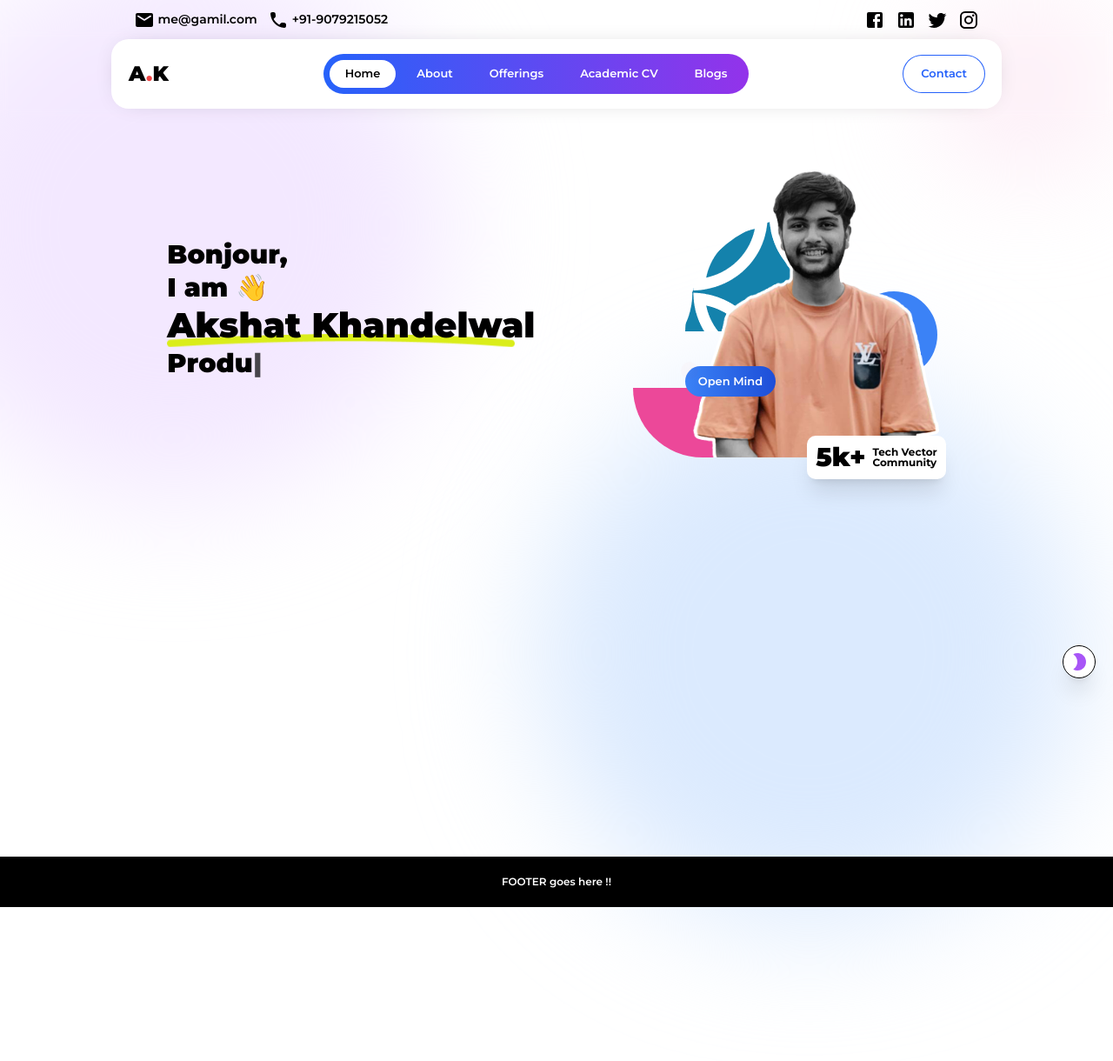
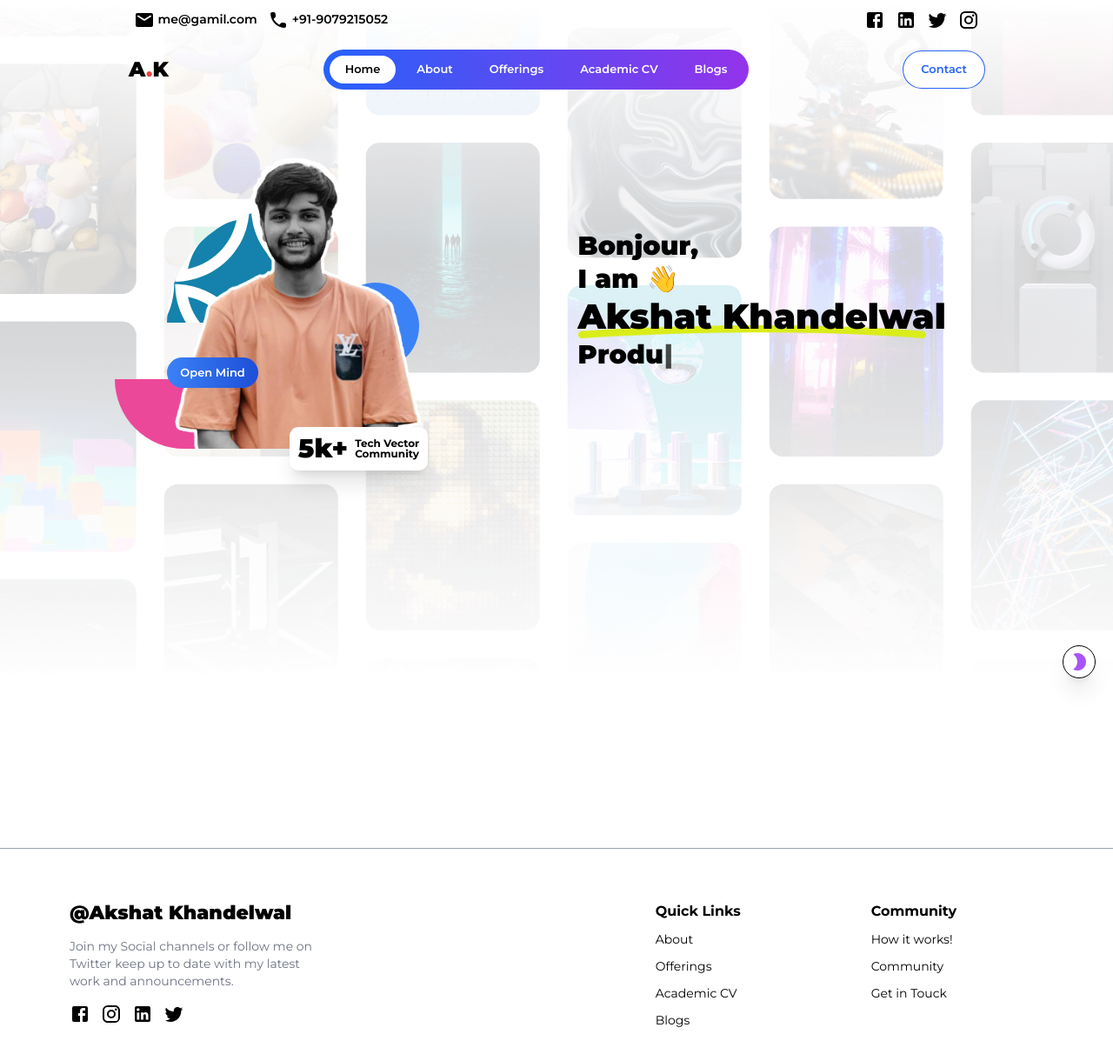
Before and after one commit to Prashant-S29/Akshat-Portfolio, a Next.js app: page / in a window 1280 px wide. Shown: the top 1220 px of the page at 87% size. Before the commit the page ends 1043 px from the top, so only its background shows below. Built offline with nearby package versions, Linux system fonts and the light colour scheme.

Commit message:
work on footer section

```diff
--- a/app/globals.css
+++ b/app/globals.css
@@ -6,8 +6,14 @@
   width: 0;
 }
 
+::selection{
+  color: white;
+  background-color: plum;
+}
+
 html {
   scroll-behavior: smooth;
+  /* user-select: ; */
 }
 
 .background-gradient-animation {
--- a/app/layout.tsx
+++ b/app/layout.tsx
@@ -26,22 +26,6 @@ export default function RootLayout({
       <body
         className={`${montserrat.className} bg-white dark:bg-[#0f051d] text-black dark:text-white`}
       >
-        <div>
-          <div className="fixed -z-20">
-            <div
-              className={`fixed z-[10px] w-[700px] -ml-[150px] -mt-[100px] aspect-square bg-purple-100 dark:bg-[#0f0534]
-               blur-[80px] rounded-full background-gradient-animation`}
-            />
-            <div
-              className="fixed z-[10px]  w-[700px] right-[0%] top-[50%]  aspect-square bg-blue-100 dark:bg-[#0f0534]
-              blur-[80px] rounded-full background-gradient-animation"
-            />
-
-            <div
-              className="fixed z-[10px]  w-[200px] right-[0%] top-[0%]  aspect-square bg-pink-100 dark:bg-[#0f0534]
-              blur-[80px] rounded-full background-gradient-animation"
-            />
-          </div>
         <Theme_Provider>
           <div>
             <div className="fixed bottom-0 right-0 m-5">
@@ -53,7 +37,6 @@ export default function RootLayout({
             <FOOTER />
           </div>
         </Theme_Provider>
-        </div>
       </body>
     </html>
   );
--- a/app/page.tsx
+++ b/app/page.tsx
@@ -4,13 +4,22 @@ import Image from "next/image";
 import MAIN_PHOTO from "@/clientComponents/mainPhoto";
 import MAIN_TEXT from "@/components/mainText";
 
+import { background } from "@/public";
+
 const HOME = () => {
   return (
     <>
-      <div className="w-full min-h-screen">
+      <div className="absolute top-0 w-full -z-50 opacity-20">
+        <Image
+          src={background}
+          alt="background"
+          className=" w-full  object-cover"
+        />
+      </div>
+      <div className="w-full min-h-screen ">
         <div className="w-full  flex justify-evenly items-center mt-[50px] px-[20px] ">
+          <MAIN_PHOTO />
           <MAIN_TEXT />
-          <MAIN_PHOTO />
         </div>
       </div>
     </>
--- a/clientComponents/helloText.tsx
+++ b/clientComponents/helloText.tsx
@@ -43,7 +43,7 @@ const HELLO_TEXT = () => {
         {helloText.map((text, index) => (
           <div
             key={index}
-            className={`${activeText === index ? "block" : "hidden"} w-[170px]`}
+            className={`${activeText === index ? "block" : "hidden"}`}
           >
             <span className="font-black">{text},</span>
           </div>
--- a/clientComponents/mainPhoto.tsx
+++ b/clientComponents/mainPhoto.tsx
@@ -79,11 +79,11 @@ const MAIN_PHOTO = () => {
           } bg-blue-500 -z-10 duration-300`}
         />
         <div className="absolute  bottom-[70px]">
-          <div
+          {/* <div
             className={`absolute w-[10px] aspect-square bg-red-500 rounded-full ${
               showImageProps ? "" : "animate-ping"
             }`}
-          />
+          /> */}
           <button
             className="px-[15px] py-[8px] text-[13px] font-semibold text-white
           bg-gradient-to-r from-blue-500 to-blue-700 rounded-full outline-none"
--- a/components/footer.tsx
+++ b/components/footer.tsx
@@ -1,10 +1,91 @@
 import React from "react";
+import Link from "next/link";
+
+import FacebookIcon from "@mui/icons-material/Facebook";
+import InstagramIcon from "@mui/icons-material/Instagram";
+import LinkedInIcon from "@mui/icons-material/LinkedIn";
+import TwitterIcon from "@mui/icons-material/Twitter";
 
 const FOOTER = () => {
   return (
     <>
-      <div className="w-full bg-black text-white text-center font-semibold py-[20px] text-[12px]" id="footer">
-        <span>FOOTER goes here !!</span>
+      <div className="w-full border-t-[1px] flex justify-between border-t-gray-400 py-[60px] px-[80px]">
+        <div>
+          <div className="leading-tight">
+            <span className="font-black text-[22px]">@Akshat Khandelwal</span>
+          </div>
+          <div className="w-[300px] leading-tight my-[15px]">
+            <span className="text-[14px] text-gray-500">
+              Join my Social channels or follow me on Twitter keep up to date
+              with my latest work and announcements.
+            </span>
+          </div>
+          <div>
+            <ul className="flex gap-3">
+              <li>
+                <Link href="">
+                  <FacebookIcon />
+                </Link>
+              </li>
+              <li>
+                <Link href="">
+                  <InstagramIcon />
+                </Link>
+              </li>
+              <li>
+                <Link href="">
+                  <LinkedInIcon />
+                </Link>
+              </li>
+              <li>
+                <Link href="">
+                  <TwitterIcon />
+                </Link>
+              </li>
+            </ul>
+          </div>
+        </div>
+        <div className="flex gap-[150px] mr-[100px]">
+          <div>
+            <div>
+              <span className="font-bold">Quick Links</span>
+            </div>
+            <div className="text-[14px] ">
+              <ul>
+                <li className="mt-[10px]">
+                  <Link href="">About</Link>
+                </li>
+                <li className="mt-[10px]">
+                  <Link href="">Offerings</Link>
+                </li>
+                <li className="mt-[10px]">
+                  <Link href="">Academic CV</Link>
+                </li>
+                <li className="mt-[10px]">
+                  <Link href="">Blogs</Link>
+                </li>
+              </ul>
+            </div>
+          </div>
+          <div>
+            <div>
+              <span className="font-bold">Community</span>
+            </div>
+            <div className="text-[14px] ">
+              <ul>
+                <li className="mt-[10px]">
+                  <Link href="">How it works!</Link>
+                </li>
+                <li className="mt-[10px]">
+                  <Link href="">Community</Link>
+                </li>
+                <li className="mt-[10px]">
+                  <Link href="">Get in Touck</Link>
+                </li>
+              </ul>
+            </div>
+          </div>
+        </div>
       </div>
     </>
   );
--- a/components/mainText.tsx
+++ b/components/mainText.tsx
@@ -8,7 +8,7 @@ import TYPER from "@/clientComponents/typer";
 const MAIN_TEXT = () => {
   return (
     <>
-      <div className="text-[30px] leading-tight">
+      <div className="text-[30px]  leading-tight">
         <div>
           <HELLO_TEXT />
           <div>
--- a/components/navbarTwo.tsx
+++ b/components/navbarTwo.tsx
@@ -61,14 +61,14 @@ const NAVBAR_TWO = () => {
           </ul>
         </div>
       </div>
-      <nav className="w-full z-50 h-[100px] backdrop-blur-[5px] sticky top-0 py-[10px] px-[10%]">
+      <nav className="w-full z-50 h-[90px] sticky top-0  px-[10%]">
         <div
-          className="w-full h-full bg-white relative overflow-hidden  flex justify-between px-[20px] items-center rounded-[20px]
-         shadow-[0_0px_30px_-15px_rgba(0,0,0,0.3)]"
+          className="w-full h-full  relative overflow-hidden  flex justify-between px-[20px] items-center rounded-[20px]
+         "
         >
           {/* <div className="absolute w-[30px] -rotate-[25deg] h-[110px] navbar-animation bg-gray-200"></div> */}
           <div className="z-10">
-            <span className="font-black text-black text-[24px]">
+            <span className="font-black text-black dark:text-white text-[24px]">
               A<span className="text-red-500">.</span>K
             </span>
           </div>
@@ -78,7 +78,7 @@ const NAVBAR_TWO = () => {
           <div className="z-10">
             <Link href="/contact" tabIndex={-1}>
               <button
-                className="px-[20px] py-[11px] duration-200 ring-1 ring-[#2662fa]  hover:bg-[#2662fa]
+                className="px-[20px] py-[11px] duration-200 ring-1 ring-[#2662fa]  hover:bg-[#2662fa] bg-white
                    hover:text-white text-[#2662fa] dark:bg-[#2662fa] dark:text-white  rounded-full text-[13px] font-semibold outline-none"
                 tabIndex={-1}
               >
--- a/public/index.js
+++ b/public/index.js
@@ -7,11 +7,14 @@ import mindInside from "./photos/mindInside.png"
 
 import lineStroke from "./icons/line.png"
 
+import background from "./icons/background.png"
+
 export {
     prashant_img,
     designOne,
     mindImage,
     bodyImage,
     mindInside,
-    lineStroke
+    lineStroke,
+    background
 }
```
Also changed, not shown: public/icons/background.png (added). Lines whose indentation alone changed are shown as unchanged.
